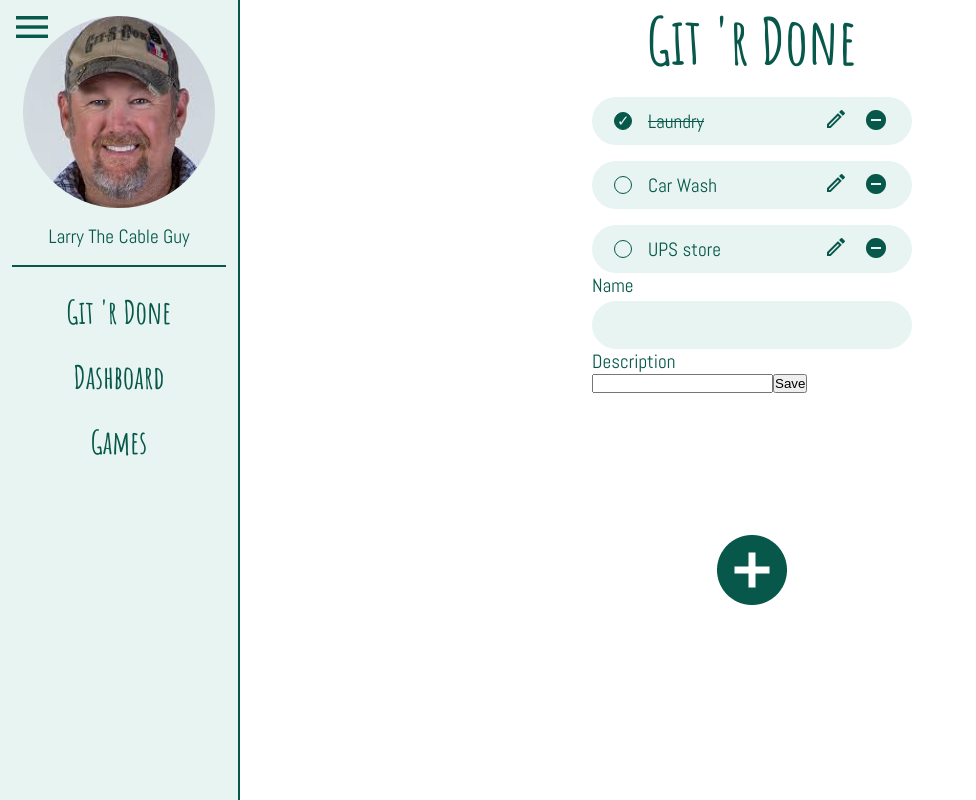
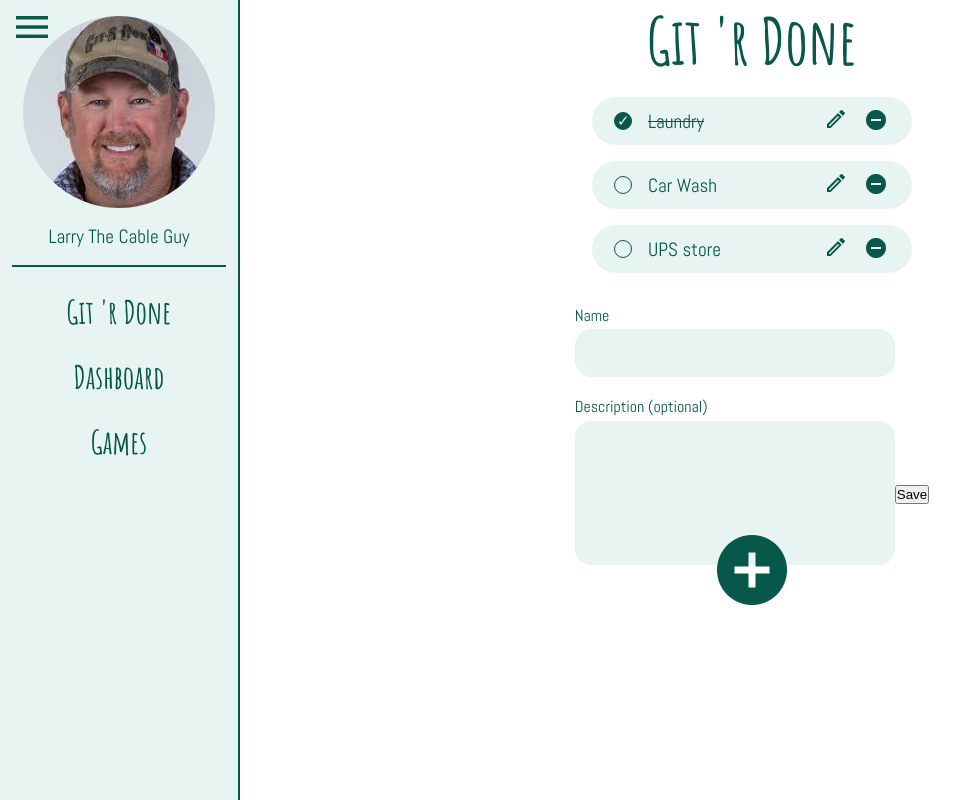
Before and after one commit to Jacobhasten/todoappaugust, a React (Create React App) app: page / in a window 1280 px wide. Shown: the whole page, without its empty margins (0-976 px from the left). Built offline with nearby package versions, Linux system fonts and the light colour scheme.

Commit message:
todo app checkpoint 1

```diff
--- a/src/App.css
+++ b/src/App.css
@@ -1,6 +1,7 @@
 :root {
   --main-color: #07584A;
   --light-color: #E7F4F2;
+  --form-font-size: 1rem;
 }
 
   h1, h2, h3 {
@@ -161,11 +162,23 @@ li {
   cursor: pointer;
 }
 
+.todo-list__add-item__container {
+  padding-top: 2rem;
+}
+.todo-list__add-item__name {
+  font-size: var(--form-font-size);
+}
+
+.todo-list__add-item__description {
+  padding-top: 1.2rem;
+  font-size: 1rem;
+}
 
 input[type=text],
+input[type=textarea],
 input[type=text]:focus{
   -webkit-appearance: none;
-  border-radius: 10rem;
+  border-radius: 1rem;
   width: 10rem;
   border: 1px var(--light-color) solid;
   background-color: var(--light-color);
@@ -179,6 +192,12 @@ input[type=text]:focus{
   font-family: 'Abel', sans-serif;
 }
 
+input[type=textarea] {
+  height: 9rem;
+  border-radius: 1rem;
+  box-sizing: border-box;
+}
+
 @media (min-width: 900px) {
   .todo-list {
     width: 80%;
--- a/src/App.js
+++ b/src/App.js
@@ -97,15 +97,15 @@ class App extends React.Component {
           </div>
           <img className="todo-list__items__add-circle" src={addCircle}></img>
           <div className="todo-list__add-item__container">
-            <p>Name</p>
+            <p className="todo-list__add-item__name">Name</p>
             <input type="text"
             onChange={this.handleNewItemChangeTitle}
             value={this.state.newToDoItemTitle}/>
-            <p>Description</p>
+            <p className="todo-list__add-item__description">Description (optional)</p>
             <input type="textarea"
             onChange={this.handleNewItemChangeDescription}
             value={this.state.newToDoItemDescription}/>
-            <button onClick={this.handleAddNewItem}>Save</button>
+            <button onClick={this.handleAddNewItem}className="todolist">Save</button>
           </div>
         </div>
       </div>
```
